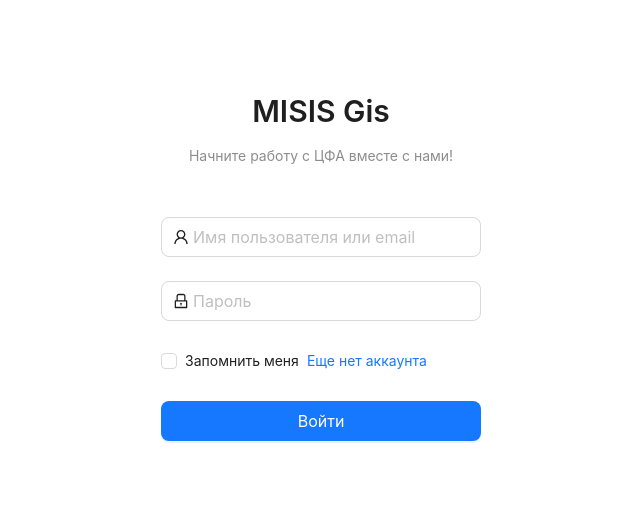
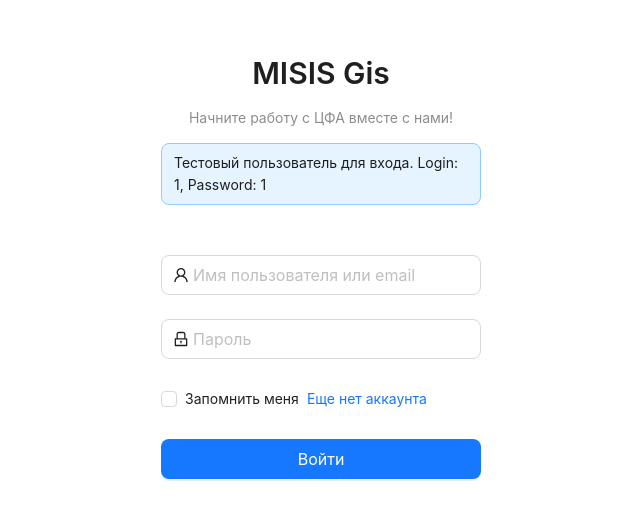
Before and after one commit to avalanche05/finodays, a React (Vite) app in the folder frontend/: page /login in a window 1280 px wide. Shown: the part 122-642 px from the top of the page, without its empty margins (319-959 px from the left). Built offline with nearby package versions, Linux system fonts and the light colour scheme.

Commit message:
front: добавить подсказку при входе

```diff
--- a/frontend/src/pages/Login.tsx
+++ b/frontend/src/pages/Login.tsx
@@ -1,4 +1,4 @@
-import { Button, Checkbox, Col, Form, Input, message, Row, Typography } from 'antd';
+import { Alert, Button, Checkbox, Col, Form, Input, message, Row, Typography } from 'antd';
 import { useState } from 'react';
 import { Link } from 'react-router-dom';
 
@@ -39,6 +39,11 @@ const Login = () => {
                     <Typography.Paragraph type='secondary' style={{ textAlign: 'center' }}>
                         Начните работу с ЦФА вместе с нами!
                     </Typography.Paragraph>
+                    <Alert
+                        message=' Тестовый пользователь для входа. Login: 1, Password: 1'
+                        type='info'
+                    />
+
                     <Form style={{ marginTop: 50 }} name='login' onFinish={onFinish}>
                         <Form.Item
                             name='login'
```
